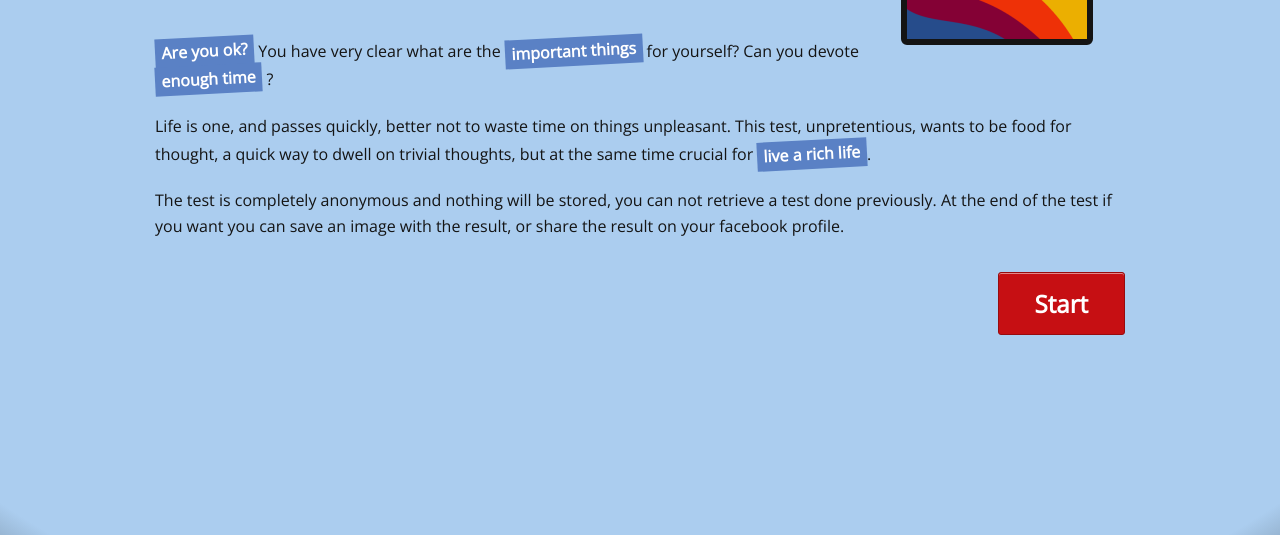
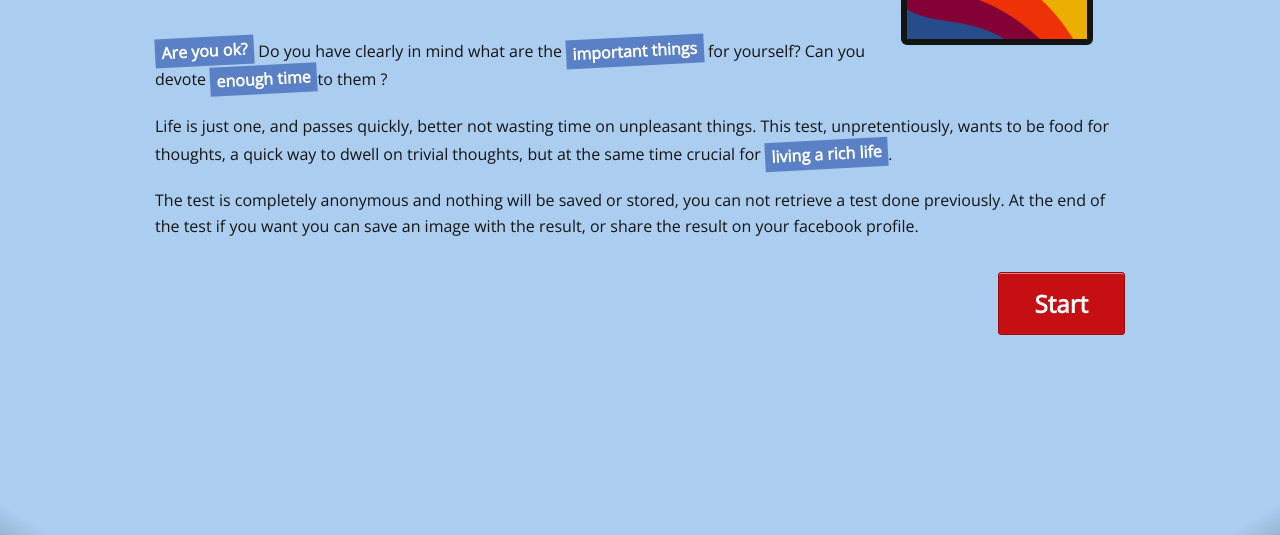
Before and after one commit to afranceschetti/quality-of-life, a plain HTML site: page QualityOfLife/index.html in a window 1280 px wide. Shown: the part 265-800 px from the top of the page. Drawn offline with nearby package versions, Linux system fonts and the light colour scheme; a script that the page names is missing.

Commit message:
Just a quick improvements on the English text, more to test Git and Source Tree

```diff
--- a/QualityOfLife/index.html
+++ b/QualityOfLife/index.html
@@ -102,15 +102,15 @@
 					</div>
 					<h1>Quality of Your Life</h1>
 					<p>
-						<strong>Are you ok?</strong> You have very clear what are the <strong>important things</strong> for yourself? Can you devote <strong>enough time </strong> ?
+						<strong>Are you ok?</strong> Do you have clearly in mind what are the <strong>important things</strong> for yourself? Can you devote <strong>enough time </strong>to them ?
 					</p>
 					<p>
-						Life is one, and passes quickly, better not to waste time on things unpleasant.
-						This test, unpretentious, wants to be food for thought, a quick way to dwell on trivial thoughts,
-						but at the same time crucial for <strong> live a rich life </strong>.
+						Life is just one, and passes quickly, better not wasting time on unpleasant things.
+						This test, unpretentiously, wants to be food for thoughts, a quick way to dwell on trivial thoughts,
+						but at the same time crucial for <strong> living a rich life </strong>.
 					</p>
 					<p>
-						The test is completely anonymous and nothing will be stored, you can not retrieve a test done previously.
+						The test is completely anonymous and nothing will be saved or stored, you can not retrieve a test done previously.
 						At the end of the test if you want you can save an image with the result, or share the result on your facebook profile.
 					</p>
 				</div>
@@ -951,14 +951,14 @@
 				</a>
 			</div>
 			<div class="large-4 columns">
-				<a href="#" id='restart' class="button radius alert step-button">Ricomincia!</a>
+				<a href="#" id='restart' class="button radius alert step-button">Restart!</a>
 			</div>
 		</div>
 		<div class="row">
 			<div class="large-12 columns">
 				<h4 class="subheader">
 					Visit us on our
-					<a href='https://www.facebook.com/pages/Qualit%C3%A0-della-vita/529332707145805' target='_blank'>Facebook page</a>, help us to improve the test with your opinion!
+					<a href='https://www.facebook.com/pages/Qualit%C3%A0-della-vita/529332707145805' target='_blank'>Facebook page</a>, help us to improve, we value your opinion!
 				</h4>
 			</div>
 		</div>
```
